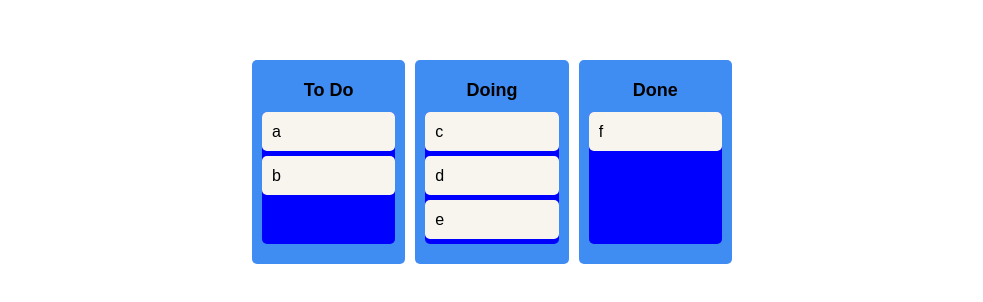
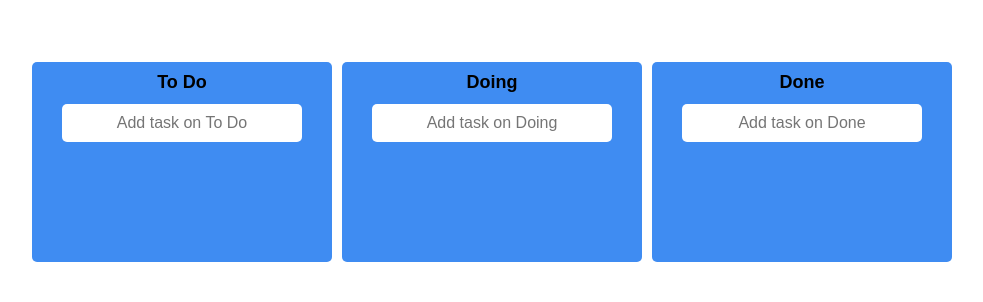
Before and after one commit to userHWSeo/react-TrelloClone, a React (Create React App) app: page / in a window 1280 px wide. Shown: the part 238-540 px from the top of the page, without its empty margins (148-1131 px from the left). Built offline with nearby package versions, Linux system fonts and the light colour scheme.

Commit message:
0509 update
learn useRef, useForm

```diff
--- a/src/App.tsx
+++ b/src/App.tsx
@@ -5,15 +5,15 @@
 import Board from "./Components/Board";
 
 const Boards = styled.div`
-  display: grid;
+  display: flex;
+  justify-content: center;
+  align-items: flex-start;
+  width: 100%;
   gap: 10px;
-  width: 100%;
-  grid-template-columns: repeat(3, 1fr);
 `;
 
 const Wrapper = styled.div`
   display: flex;
-  max-width: 480px;
   width: 100%;
   margin: 0 auto;
   justify-content: center;
@@ -24,16 +24,17 @@
 function App() {
   const [toDos, setToDos] = useRecoilState(toDoState);
   const onDragEnd = (info: DropResult) => {
-    const { destination, source, draggableId } = info;
+    const { destination, source } = info;
     if (!destination) return;
     if (destination.droppableId === source.droppableId) {
       setToDos((allBoards) => {
         const boardCopy = [...allBoards[source.droppableId]];
+        const taskObj = boardCopy[source.index];
         console.log(allBoards);
-        console.log(source);
-        console.log([source.droppableId]);
+        console.log(taskObj);
+        console.log(boardCopy);
         boardCopy.splice(source.index, 1);
-        boardCopy.splice(destination?.index, 0, draggableId);
+        boardCopy.splice(destination?.index, 0, taskObj);
         return {
           ...allBoards,
           [source.droppableId]: boardCopy,
@@ -43,9 +44,10 @@
     if (destination.droppableId !== source.droppableId) {
       setToDos((allBoard) => {
         const sourceBoard = [...allBoard[source.droppableId]];
+        const taskObj = sourceBoard[source.index];
         const destinationBoard = [...allBoard[destination.droppableId]];
         sourceBoard.splice(source.index, 1);
-        destinationBoard.splice(destination?.index, 0, draggableId);
+        destinationBoard.splice(destination?.index, 0, taskObj);
         return {
           ...allBoard,
           [source.droppableId]: sourceBoard,
--- a/src/Components/Board.tsx
+++ b/src/Components/Board.tsx
@@ -1,6 +1,9 @@
+import { useForm } from "react-hook-form";
 import { Droppable } from "react-beautiful-dnd";
 import styled from "styled-components";
 import DraggableCard from "./DraggableCard";
+import { ITodo, toDoState } from "../atoms";
+import { useSetRecoilState } from "recoil";
 
 const Title = styled.h2`
   text-align: center;
@@ -11,8 +14,11 @@
 
 const Wrapper = styled.div`
   display: flex;
+  width: 300px;
+  padding: 20px 0px;
+  padding-top: 10px;
+  min-height: 300px;
   flex-direction: column;
-  padding: 20px 10px;
   background-color: #3f8cf2;
   border-radius: 5px;
   min-height: 200px;
@@ -25,21 +31,69 @@
 
 const Area = styled.div<IAreaProps>`
   background-color: ${(props) =>
-    props.isDraggingOver ? "pink" : props.isDraggingFromThis ? "red" : "blue"};
+    props.isDraggingOver
+      ? "#dfe6e9"
+      : props.isDraggingFromThis
+      ? "#b2bec3"
+      : "transparent"};
   flex-grow: 1;
   transition: background-color 0.3s ease-in-out;
   border-radius: 5px;
+  padding: 20px;
 `;
 
 interface IBoardProps {
-  toDos: string[];
+  toDos: ITodo[];
   boardId: string;
 }
 
+const Form = styled.form`
+  width: 100%;
+  display: flex;
+  justify-content: center;
+  padding-bottom: 10px;
+  input {
+    font-size: 16px;
+    border: 0;
+    background-color: white;
+    width: 80%;
+    padding: 10px;
+    border-radius: 5px;
+    text-align: center;
+    margin: 0 auto;
+  }
+`;
+
+interface IForm {
+  toDo: string;
+}
+
 function Board({ toDos, boardId }: IBoardProps) {
+  const setToDos = useSetRecoilState(toDoState);
+  const { register, setValue, handleSubmit } = useForm<IForm>();
+  const onValid = ({ toDo }: IForm) => {
+    const newToDo = {
+      id: Date.now(),
+      text: toDo,
+    };
+    setToDos((allBoards) => {
+      return {
+        ...allBoards,
+        [boardId]: [newToDo, ...allBoards[boardId]],
+      };
+    });
+    setValue("toDo", "");
+  };
   return (
     <Wrapper>
       <Title>{boardId}</Title>
+      <Form onSubmit={handleSubmit(onValid)}>
+        <input
+          {...register("toDo", { required: true })}
+          type="text"
+          placeholder={`Add task on ${boardId}`}
+        />
+      </Form>
       <Droppable droppableId={boardId}>
         {(magic, info) => (
           <Area
@@ -49,7 +103,12 @@
             {...magic.droppableProps}
           >
             {toDos.map((toDo, index) => (
-              <DraggableCard key={toDo} index={index} toDo={toDo} />
+              <DraggableCard
+                key={toDo.id}
+                index={index}
+                toDoId={toDo.id}
+                toDoText={toDo.text}
+              />
             ))}
             {magic.placeholder}
           </Area>
--- a/src/Components/DraggableCard.tsx
+++ b/src/Components/DraggableCard.tsx
@@ -2,27 +2,31 @@
 import styled from "styled-components";
 import React from "react";
 
-const Card = styled.div`
+const Card = styled.div<{ isDragging: boolean }>`
   border-radius: 5px;
   margin-bottom: 5px;
   padding: 10px 10px;
-  background-color: #f8f5ef;
+  background-color: ${(props) => (props.isDragging ? "#74b9ff" : "#f8f5ef")};
+  box-shadow: ${(props) =>
+    props.isDragging ? "0px 2px 5px rgba(0, 0, 0, 5)" : "none"};
 `;
 
 interface IDraggableCardProps {
-  toDo: string;
+  toDoId: number;
+  toDoText: string;
   index: number;
 }
-function DraggableCard({ toDo, index }: IDraggableCardProps) {
+function DraggableCard({ toDoId, toDoText, index }: IDraggableCardProps) {
   return (
-    <Draggable draggableId={toDo} index={index}>
-      {(magic) => (
+    <Draggable draggableId={toDoId + ""} index={index}>
+      {(magic, snapshot) => (
         <Card
+          isDragging={snapshot.isDragging}
           ref={magic.innerRef}
           {...magic.draggableProps}
           {...magic.dragHandleProps}
         >
-          {toDo}
+          {toDoText}
         </Card>
       )}
     </Draggable>
--- a/src/atoms.tsx
+++ b/src/atoms.tsx
@@ -1,14 +1,19 @@
-import { atom, selector } from "recoil";
+import { atom } from "recoil";
 
 interface IToDoState {
-  [key: string]: string[];
+  [key: string]: ITodo[];
+}
+
+export interface ITodo {
+  id: number;
+  text: string;
 }
 
 export const toDoState = atom<IToDoState>({
   key: "toDos",
   default: {
-    "To Do": ["a", "b"],
-    Doing: ["c", "d", "e"],
-    Done: ["f"],
+    "To Do": [],
+    Doing: [],
+    Done: [],
   },
 });
```
Also changed, not shown: 1 other file (tests, documents, lock files or other folders).
